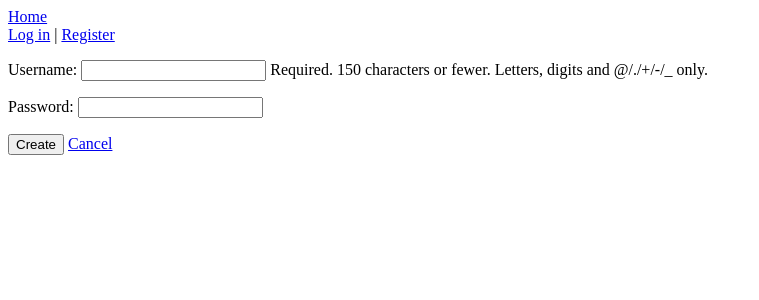
After one commit to ChibiLetisha/pyrecipe, a Django app: page /register/ in a window 1280 px wide. The commit adds this page. Shown: the top 300 px of the page, without its empty margins (0-759 px from the left). Run offline with Django 3.2, Linux system fonts and the light colour scheme.

Commit message:
Forms
Registration form and New Recipe form available.

```diff
--- a/pyrecipe/urls.py
+++ b/pyrecipe/urls.py
@@ -1,9 +1,11 @@
 from django.conf.urls import include, url
 from django.contrib import admin
-from recipe.views import RecipeList, RecipeDetail
+from recipe.views import RecipeList, RecipeDetail, Register, NewRecipe
 
 urlpatterns = [
     url(r'^admin/', include(admin.site.urls)),
     url(r'^$', RecipeList.as_view(), name='home'),
+    url(r'^new-recipe/$', NewRecipe.as_view(), name='new-recipe'),
+    url(r'^register/$', Register.as_view(), name='register'),
     url(r'^recipe/(?P<slug>[-\w]+)/$', RecipeDetail.as_view(), name='recipe-detail'),
 ]
--- a/recipe/templates/base.html
+++ b/recipe/templates/base.html
@@ -10,9 +10,17 @@
             <a href="{% url 'home' %}">Home</a>
         </div>
         <div>
-            <a href="#">Log out</a>
-            <a href="#">Log in</a> |
-            <a href="#">Register</a>
+            {% if user.is_authenticated %}
+                <a href="#">Log out</a>
+            {% else %}
+                <a href="#">Log in</a> |
+                <a href="{% url 'register' %}">Register</a>
+            {% endif %}
+        </div>
+        <div>
+            {% if user.is_authenticated %}
+                <a href="{% url 'new-recipe' %}">New Recipe</a>
+            {% endif %}
         </div>
         {% block content %}{% endblock %}
     </body>
--- /dev/null
+++ b/recipe/templates/forms.html
@@ -0,0 +1,11 @@
+{% extends 'base.html' %}
+
+{% block content %}
+     <form action="" method="post">{% csrf_token %}
+        {{ form.as_p }}
+        <div class="btn">
+            <input type="submit" value="{% block btnvalue %}{% endblock %}" />
+            <a href="{% url "home" %}">Cancel</a>
+        </div>
+    </form>
+{% endblock %}
--- a/recipe/templates/home.html
+++ b/recipe/templates/home.html
@@ -3,7 +3,7 @@
 {% block content %}
     {% for recipe in recipe_list %}
         <h2>{{ recipe.name }}</h2>
-        <p>{{ recipe.description }}</p>
+        <p>{{ recipe.description|truncatechars_html:180 }}</p>
         <a href="{% url 'recipe-detail' recipe.slug %}">Read More</a> |
         <a href="#">Comments</a>
     {% endfor %}
--- /dev/null
+++ b/recipe/templates/register_form.html
@@ -0,0 +1,3 @@
+{% extends 'forms.html' %}
+
+{% block btnvalue %}Create{% endblock %}
--- a/recipe/views.py
+++ b/recipe/views.py
@@ -1,6 +1,23 @@
+from django import forms
+from django.contrib.auth.decorators import login_required
+from django.contrib.auth.models import User
+from django.core.urlresolvers import reverse_lazy
+from django.forms import modelform_factory
 from django.shortcuts import render
-from django.views.generic import ListView, DetailView
+from django.utils.decorators import method_decorator
+from django.utils.text import slugify
+from django.views.generic import ListView, DetailView, CreateView, View
 from recipe.models import Recipe
+
+
+class LoginRequiredMixin(View):
+    """
+    Checks if user has been logged in.
+    Doesn't let unauthorized people access the page.
+    """
+    @method_decorator(login_required)
+    def dispatch(self, request, *args, **kwargs):
+        return super(LoginRequiredMixin, self).dispatch(request, *args, **kwargs)
 
 
 class RecipeList(ListView):
@@ -19,3 +36,42 @@ class RecipeDetail(DetailView):
     """
     model = Recipe
     template_name = 'recipe.html'
+
+
+class NewRecipe(LoginRequiredMixin, CreateView):
+    """
+    Saves recipe created by logged in user.
+    """
+    model = Recipe
+    template_name = 'register_form.html'
+    success_url = reverse_lazy('home')
+    fields = ['name', 'description']
+
+    def form_valid(self, form):
+        recipe = form.save(commit=False)
+        recipe.created_by = self.request.user
+        recipe.slug = slugify(recipe.name)
+        recipe.save()
+        return super(NewRecipe, self).form_valid(form)
+
+
+class Register(CreateView):
+    """
+    Registers an user with username and password.
+    """
+    model = User
+    template_name = 'register_form.html'
+    success_url = reverse_lazy('home')
+    fields = ['username', 'password']
+    widgets = {
+        'password': forms.PasswordInput
+    }
+
+    def form_valid(self, form):
+        user = form.save(commit=False)
+        user.set_password(user.password)
+        user.save()
+        return super(Register, self).form_valid(form)
+
+    def get_form_class(self):
+        return modelform_factory(self.model, fields=self.fields, widgets=self.widgets)
```
